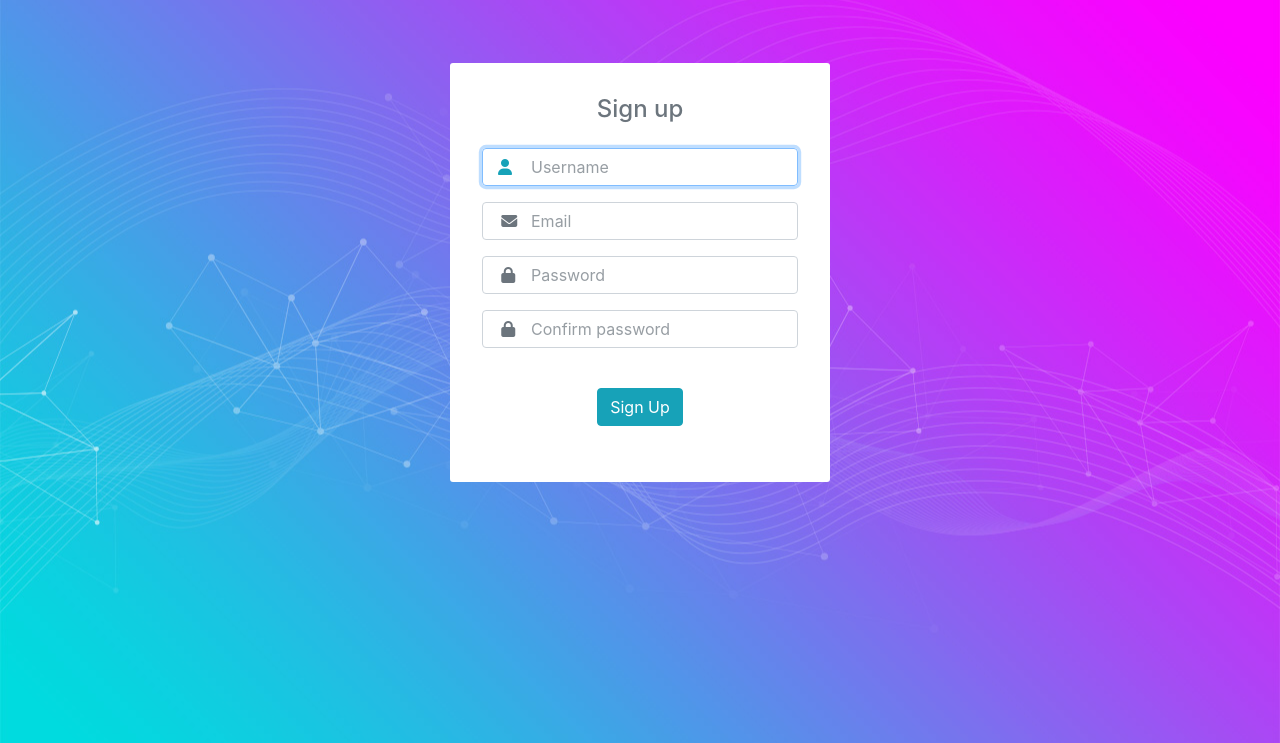
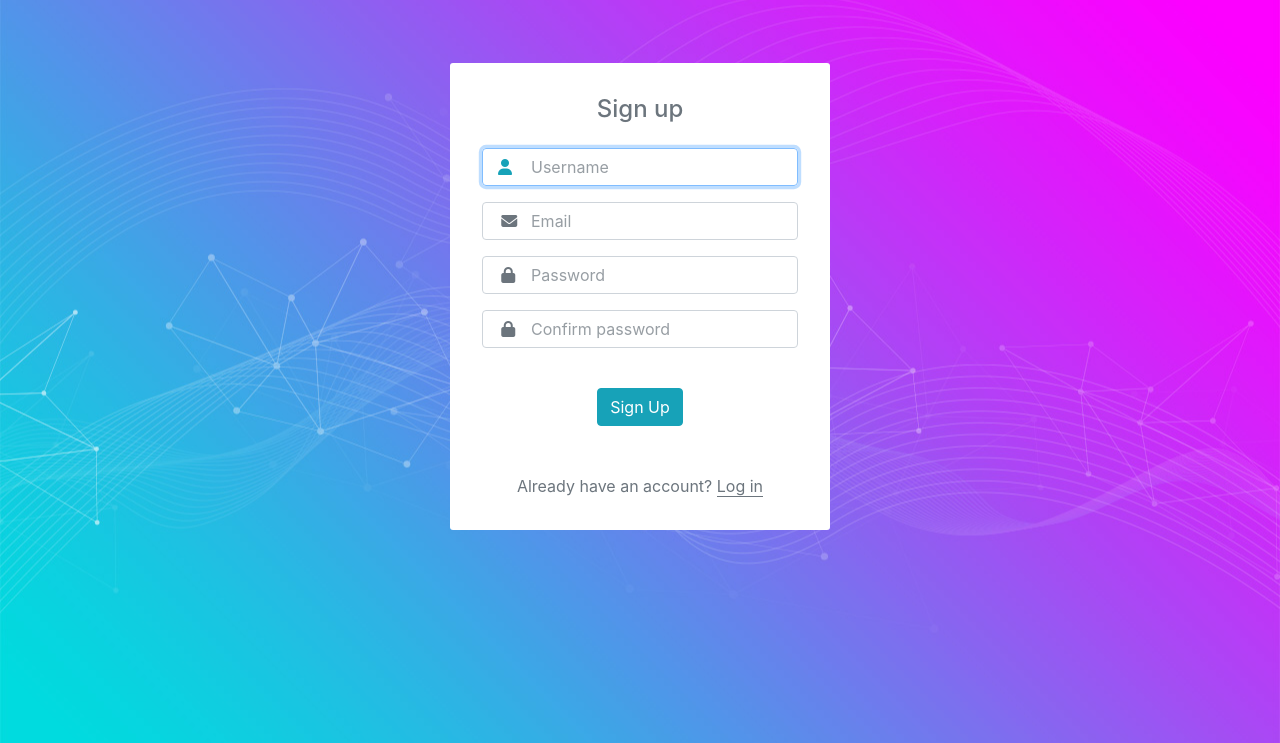
Before and after one commit to NKaty/Flack, a Flask app: page /auth/signup in a window 1280 px wide. Shown: the part 57-800 px from the top of the page. Run offline with Flask 2, Linux system fonts and the light colour scheme; some libraries are stand-ins or nearby versions.

Commit message:
add links to login and signup form

```diff
--- a/app/static/style.css
+++ b/app/static/style.css
@@ -186,3 +186,16 @@ textarea[name="message"] {
 input:not([type="hidden"]) ~ .invalid-feedback {
     display: block;
 }
+
+.form-link {
+    color: #6c757d;
+    text-decoration: none;
+    border-bottom: 1px solid #6c757d;
+}
+
+.form-link:hover {
+    color: #17a2b8;
+    text-decoration: none;
+    border-bottom: 1px solid #17a2b8;
+    transition: all 0.4s linear;
+}
--- a/app/templates/auth/login.html
+++ b/app/templates/auth/login.html
@@ -14,6 +14,10 @@
             {{ displayCheckField(form.remember_me) }}
             {{ displaySubmitButton(form.submit)}}
         </form>
+        <div class="mt-4 text-secondary">
+            <span>Don't have an account?</span>
+            <a class="form-link" href="{{ url_for('auth.signup') }}">Sign up</a>
+        </div>
     </div>
 </div>
 {% endblock %}
--- a/app/templates/auth/signup.html
+++ b/app/templates/auth/signup.html
@@ -15,6 +15,10 @@
             {{ displayInputField(form.password2, "Confirm password", "fas fa-lock") }}
             {{ displaySubmitButton(form.submit)}}
         </form>
+        <div class="mt-4 text-secondary">
+            <span>Already have an account?</span>
+            <a class="form-link" href="{{ url_for('auth.login') }}">Log in</a>
+        </div>
     </div>
 </div>
 {% endblock %}
```
